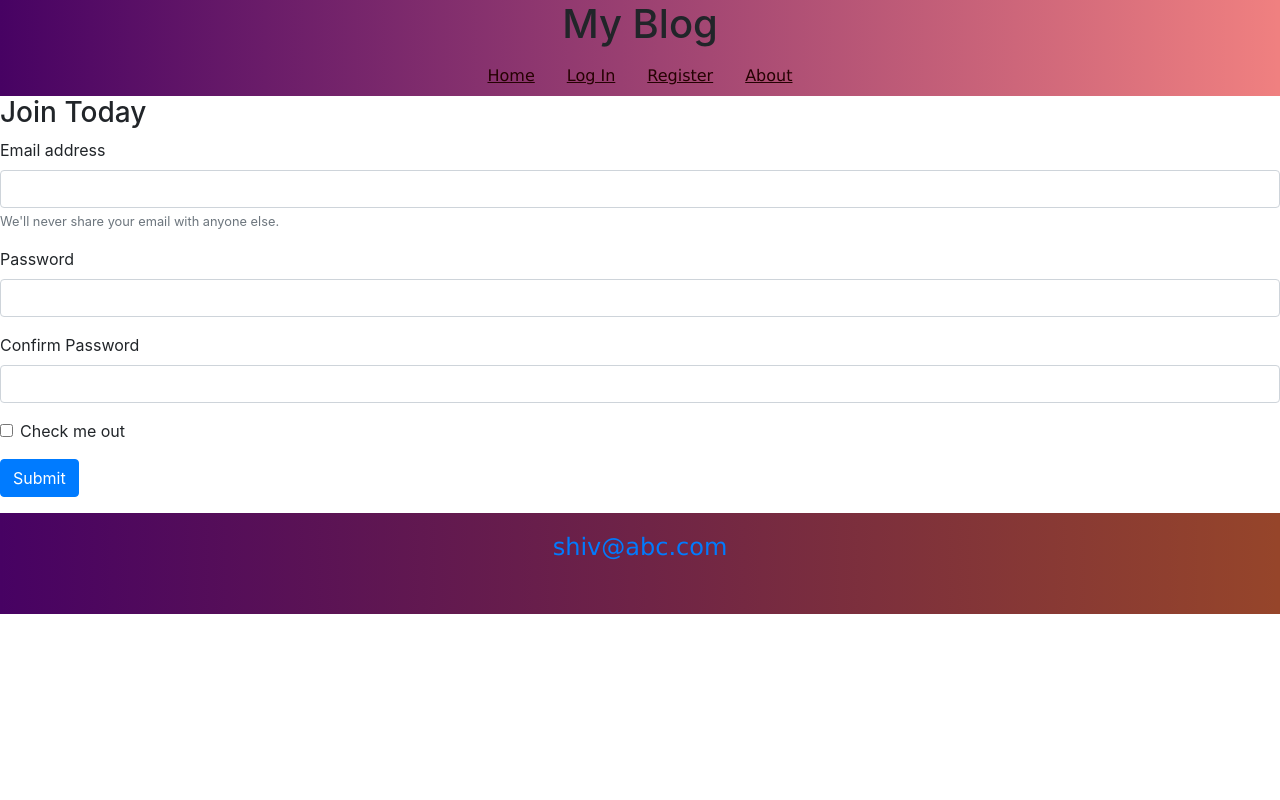
After one commit to this-is-shivangi/my-blog, a Django app: page /home/login/ in a window 1280 px wide. The commit adds this page. Run offline with Django 3.2, Linux system fonts and the light colour scheme; some libraries are stand-ins or nearby versions.

Commit message:
new update

```diff
--- a/blog/static/css/home.css
+++ b/blog/static/css/home.css
@@ -1,6 +1,6 @@
-body{
-    margin:0px;
-    padding:0px;
+#def body{
+    margin:10px;
+    padding:10px;
 }
 
 p{
@@ -10,7 +10,6 @@ p{
 .header{
     background-image: linear-gradient(to left,rgba(157, 8, 226, 0),rgb(71, 2, 99));
     background-color: lightcoral;
-
 }
 .header h1{
     text-align: center;
@@ -23,7 +22,7 @@ p{
 
 }
 
-.card h1{
+.card-title h5{
     font-family: Georgia, 'Times New Roman', Times, serif;
     text-shadow:2px 2px 5px rgb(107, 39, 107);
 }
@@ -31,3 +30,26 @@ p{
 .card a:hover{
     color:firebrick;
 }
+
+#abc a{
+    color:rgb(37, 2, 2);
+    font-family:'Lucida Sans', 'Lucida Sans Regular', 'Lucida Grande', 'Lucida Sans Unicode', Geneva, Verdana, sans-serif;
+    text-decoration: underline;
+}
+
+#abc a:hover{
+    color:rgb(71, 2, 99);
+}
+
+footer{
+
+    text-align: center;
+    padding: 20px;
+    background-color: rgb(150, 69, 42);
+    background-image: linear-gradient(to left,rgba(157, 8, 226, 0),rgb(71, 2, 99));
+}
+
+footer a{
+    font-style:inherit;
+    font-family: 'Lucida Sans', 'Lucida Sans Regular', 'Lucida Grande', 'Lucida Sans Unicode', Geneva, Verdana, sans-serif;
+}
--- /dev/null
+++ b/blog/template/about.html
@@ -0,0 +1,6 @@
+{% extends 'base.html' %}
+
+{% block content %}
+<h2>This is about page</h2>
+
+{% endblock %}
--- a/blog/template/base.html
+++ b/blog/template/base.html
@@ -9,8 +9,22 @@
     <link rel="stylesheet" href="https://stackpath.bootstrapcdn.com/bootstrap/4.5.2/css/bootstrap.min.css" integrity="sha384-JcKb8q3iqJ61gNV9KGb8thSsNjpSL0n8PARn9HuZOnIxN0hoP+VmmDGMN5t9UJ0Z" crossorigin="anonymous">
 </head>
 <body>
-    <div class='header'>
+    <div class='header' id="def">
         <h1>My Blog</h1>
+        <ul class="nav justify-content-center" id="abc">
+            <li class="nav-item">
+              <a class="nav-link" href="/home">Home</a>
+            </li>
+            <li class="nav-item">
+              <a class="nav-link" href="/login">Log In</a>
+            </li>
+            <li class="nav-item">
+              <a class="nav-link" href="/signup">Register</a>
+            </li>
+            <li class="nav-item">
+              <a class="nav-link" href="/about">About</a>
+            </li>
+          </ul>
     </div>
 
     <div>
@@ -18,5 +32,9 @@
         {% endblock %}
     </div>
 
+    <footer>
+      <h4><a href="mailto:shiv@abc.com">shiv@abc.com</a></h4>
+      <br>
+    </footer>
 </body>
 </html>
--- /dev/null
+++ b/blog/template/login.html
@@ -0,0 +1,27 @@
+{% extends 'base.html' %}
+
+{% block content %}
+
+<form action="POST">
+    <div class="form-group">
+        <h3>Join Today</h3>
+      <label for="exampleInputEmail1">Email address</label>
+      <input type="email" class="form-control" id="exampleInputEmail1" aria-describedby="emailHelp" name="email">
+      <small id="emailHelp" class="form-text text-muted">We'll never share your email with anyone else.</small>
+    </div>
+    <div class="form-group">
+      <label for="exampleInputPassword1">Password</label>
+      <input type="password" class="form-control" id="exampleInputPassword1" name="password">
+    </div>
+    <div class="form-group">
+        <label for="exampleInputPassword1">Confirm Password</label>
+        <input type="password" class="form-control" id="exampleInputPassword1" name="password">
+    </div>
+    <div class="form-group form-check">
+      <input type="checkbox" class="form-check-input" id="exampleCheck1">
+      <label class="form-check-label" for="exampleCheck1">Check me out</label>
+    </div>
+    <button type="submit" class="btn btn-primary">Submit</button>
+</form>
+
+{% endblock %}
--- /dev/null
+++ b/blog/template/signup.html
@@ -0,0 +1,6 @@
+{% extends 'base.html' %}
+
+{% block content %}
+<h2>This is signup page</h2>
+
+{% endblock %}
--- a/blog/urls.py
+++ b/blog/urls.py
@@ -3,5 +3,11 @@ from . import views
 
 urlpatterns = [
     path('',views.post_list, name='post_list'),
-    #path('/blog')
+
+    path('details/',views.post_details, name="post_details"),
+    path('login/',views.log, name="login"),
+    path('signup/',views.sign, name="signup"),
+    path('about/',views.about, name="about"),
+
+
 ]
--- a/blog/views.py
+++ b/blog/views.py
@@ -1,6 +1,7 @@
-from django.shortcuts import render
+from django.shortcuts import get_object_or_404,render
 from .models import Post
 from django.utils import timezone
+
 
 # Create your views here.
 def post_list(request):
@@ -8,4 +9,15 @@ def post_list(request):
     return render(request, 'home.html',{"posts":posts})
 
 def post_details(request):
-    return render(request, 'detail.html',{})
+    post = get_object_or_404(Post)
+    return render(request, 'details.html',{'post':post})
+
+def log(request):
+    return render(request,'login.html',{})
+
+
+def sign(request):
+    return render(request,'signup.html',{})
+
+def about(request):
+    return render(request,'about.html',{})
--- a/myblog/urls.py
+++ b/myblog/urls.py
@@ -18,5 +18,10 @@ from django.urls import path,include
 #from blog.urls import path
 urlpatterns = [
     path('admin/', admin.site.urls),
-    path('', include('blog.urls'))
+    path('', include('blog.urls')),
+    path('home/',include('blog.urls')),
+    path('login/',include('blog.urls')),
+    path('singup/',include('blog.urls')),
+    path('about/',include('blog.urls')),
+    path('details/',include('blog.urls')),
 ]
```
Also changed, not shown: blog/template/details.html (added, +21 -0 lines), blog/template/home.html (+9 -1 lines).
